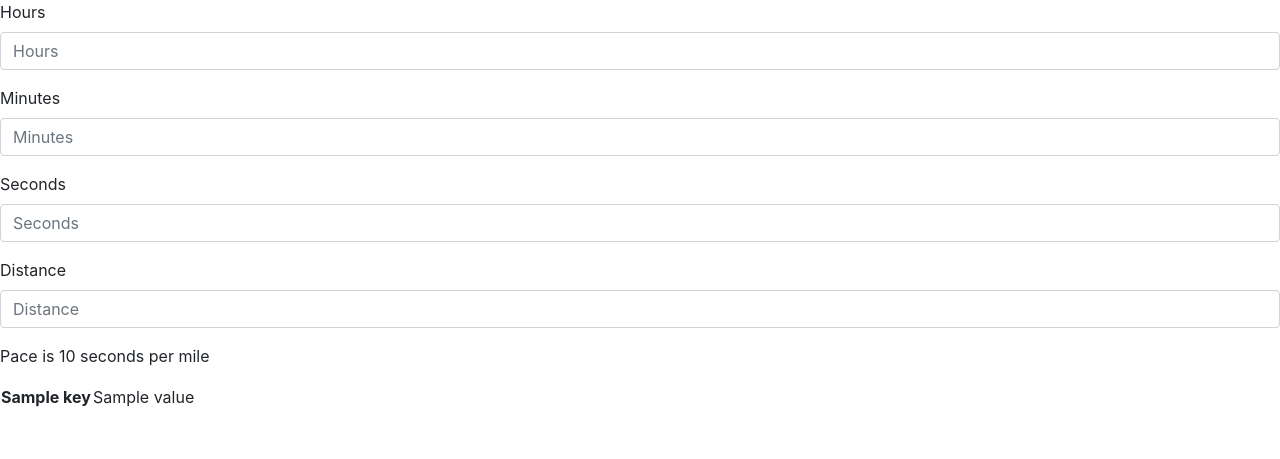
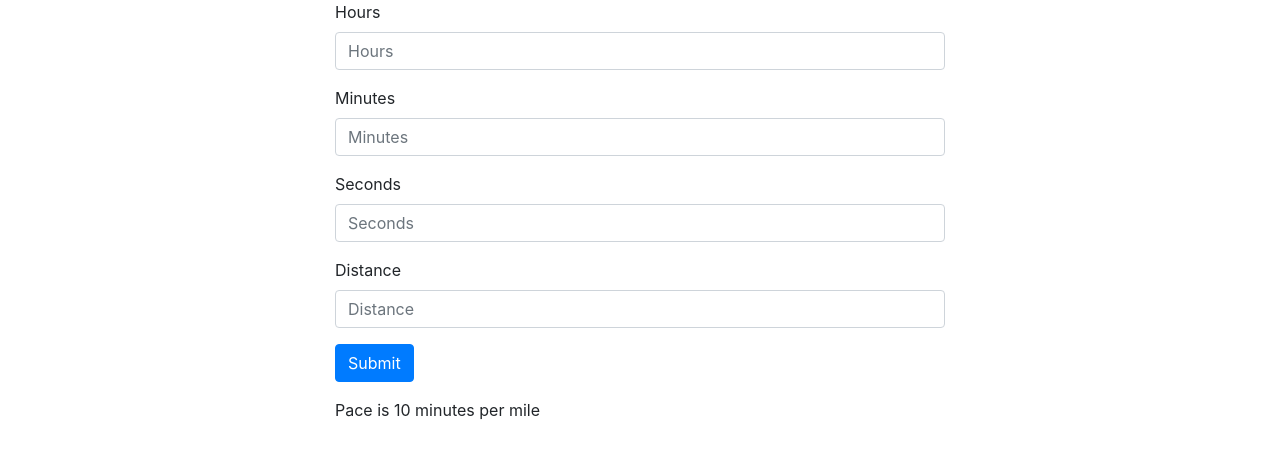
Before and after one commit to tuckermiles70/Flask-Pace-Calculator, a Flask app: template templates/index.html in a window 1280 px wide. Shown: the top 459 px of the page. Run offline with Flask 2, Linux system fonts and the light colour scheme; the template is opened without the code that fills it: most values are stand-ins (such as "Sample title", 1, 10 or a date in 2020); some libraries are stand-ins or nearby versions.

Commit message:
Barebones application working

```diff
--- a/app.py
+++ b/app.py
@@ -54,17 +54,33 @@ def handle_data():
     # print("here")
     result = request.form
 
+    if result['hours'] == '' and result['minutes'] == '' and result['seconds'] == '':
+        # error
+        pass
+
+    if result['distance'] == '':
+        # error
+        pass
+
     totalseconds = 0
-    totalseconds += int(result['hours']) * 3600
-    totalseconds += int(result['minutes']) * 60
-    totalseconds += int(result['seconds'])
+
+    if result['hours'] != '':
+        totalseconds += int(result['hours']) * 3600
+    if result['minutes'] != '':
+        totalseconds += int(result['minutes']) * 60
+    if result['seconds'] != '':
+        totalseconds += int(result['seconds'])
 
     distance = float(result['distance'])
 
     print('Distance: {}\nTime: {}\n'.format(distance, totalseconds))
     print('Pace is {} seconds per mile'.format(totalseconds / distance))
 
-    return render_template('index.html', pace = totalseconds / distance)
+    pace_in_seconds = totalseconds / distance
+
+    pace_in_minutes = pace_in_seconds / 60
+
+    return render_template('index.html', pace = pace_in_minutes)
 
     # if result['hours'] != '' and result['minutes'] != '' and result['seconds'] != '':
     #     givenTime = True
--- a/templates/index.html
+++ b/templates/index.html
@@ -14,7 +14,7 @@
 
 <body>
 
-    <!-- <div class="col-md-6 offset-md-3"> -->
+    <div class="col-md-6 offset-md-3">
 
     <form name="form1" action="{{ url_for('handle_data') }}" method="post">
 
@@ -39,23 +39,16 @@
         <!-- <div class="form-group">
             <label for="pace">Pace</label>
             <input name="pace" class="form-control" id="pace" placeholder="Pace">
-        </div>
-        <button type="submit" class="btn btn-primary">Submit</button> -->
+        </div> -->
+        <button type="submit" class="btn btn-primary">Submit</button>
 
         <p>
-            <div> Pace is {{ pace }} seconds per mile </div>
+            <div> Pace is {{ pace }} minutes per mile </div>
         </p>
 
     </form>
 
-    <table>
-        <tr>
-            <th>{{ key }}</th>
-            <td> {{ value }}</td>
-        </tr>
-    </table>
-
-    <!-- </div> -->
+    </div>
 
 
     <!-- Bootstrap JS -->
```
